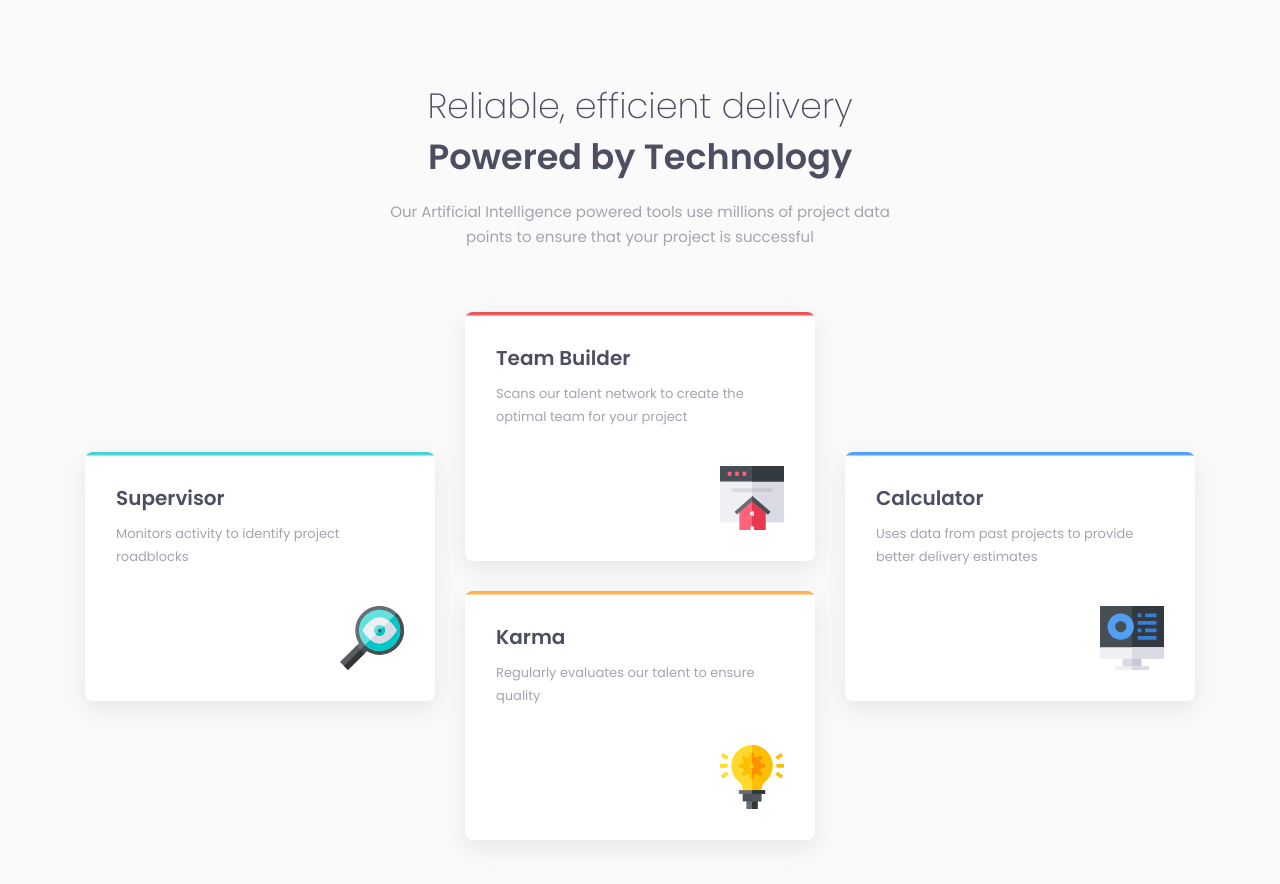
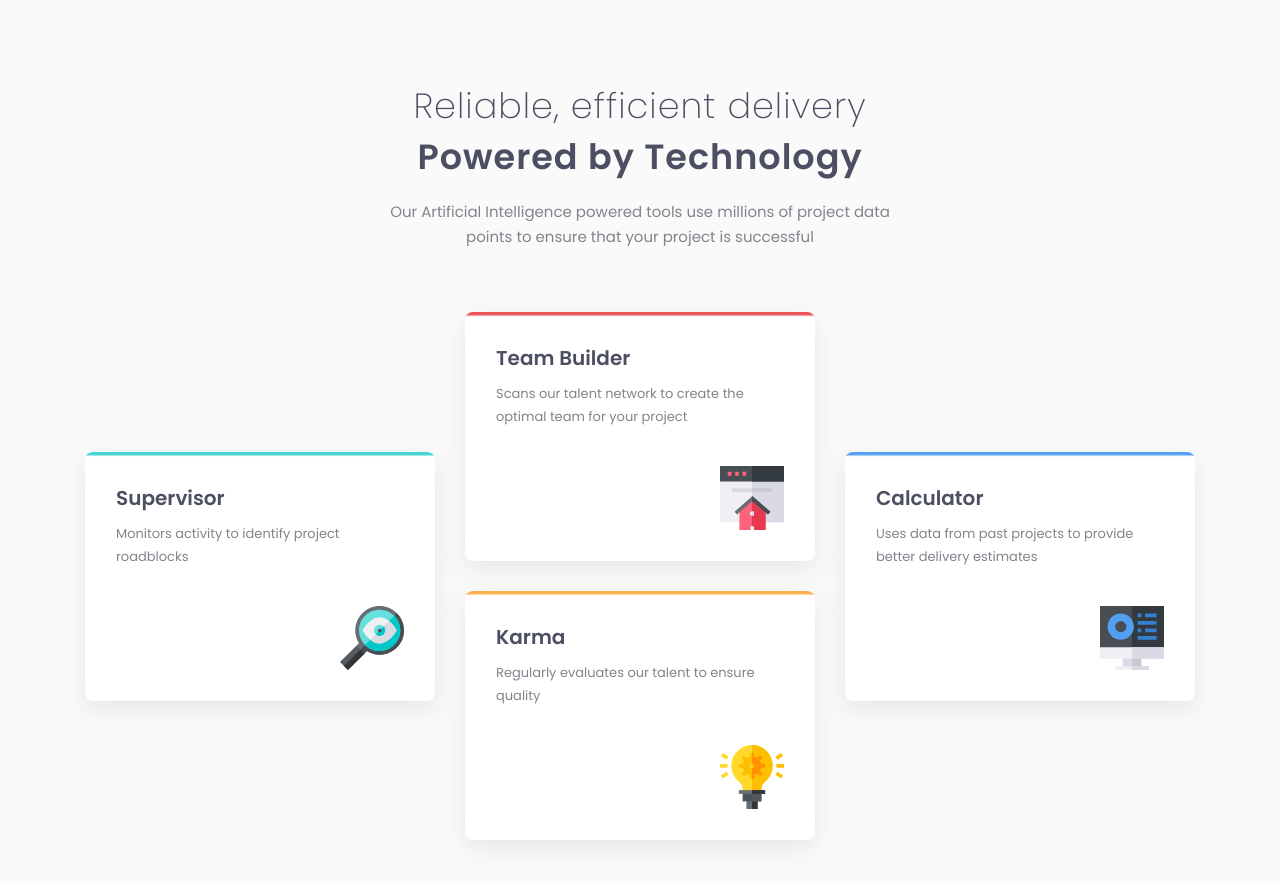
Before and after one commit to Jorggyh/four-card-feature-section, a plain HTML site: page index.html in a window 1280 px wide. Drawn offline with Linux system fonts and the light colour scheme.

Commit message:
:wheelchair: Improve Contrast
Improve paragraph contrast

```diff
--- a/styles/media.css
+++ b/styles/media.css
@@ -8,6 +8,7 @@
   h2 {
     font-size: 3.5rem;
     line-height: 5.1rem;
+    letter-spacing: 0.1rem;
   }
 
   h2 {
@@ -22,6 +23,10 @@
     max-width: 100%;
     gap: 2rem;
     align-items: center;
+  }
+
+  .card {
+    max-width: 35rem;
   }
 
   .card + .card {
--- a/styles/style.css
+++ b/styles/style.css
@@ -13,7 +13,7 @@
   --orange: hsl(34, 97%, 64%);
   --blue: hsl(212, 86%, 64%);
   --very-dark-blue: hsl(234, 12%, 34%);
-  --grayis-blue: hsl(229, 6%, 66%);
+  --grayis-blue: hsl(227, 4%, 53%);
   --very-light-gray: hsl(0, 0%, 98%);
   --offset-shadow: rgba(149, 157, 165, 0.2) 0 0.8rem 2.4rem;
 }
```
